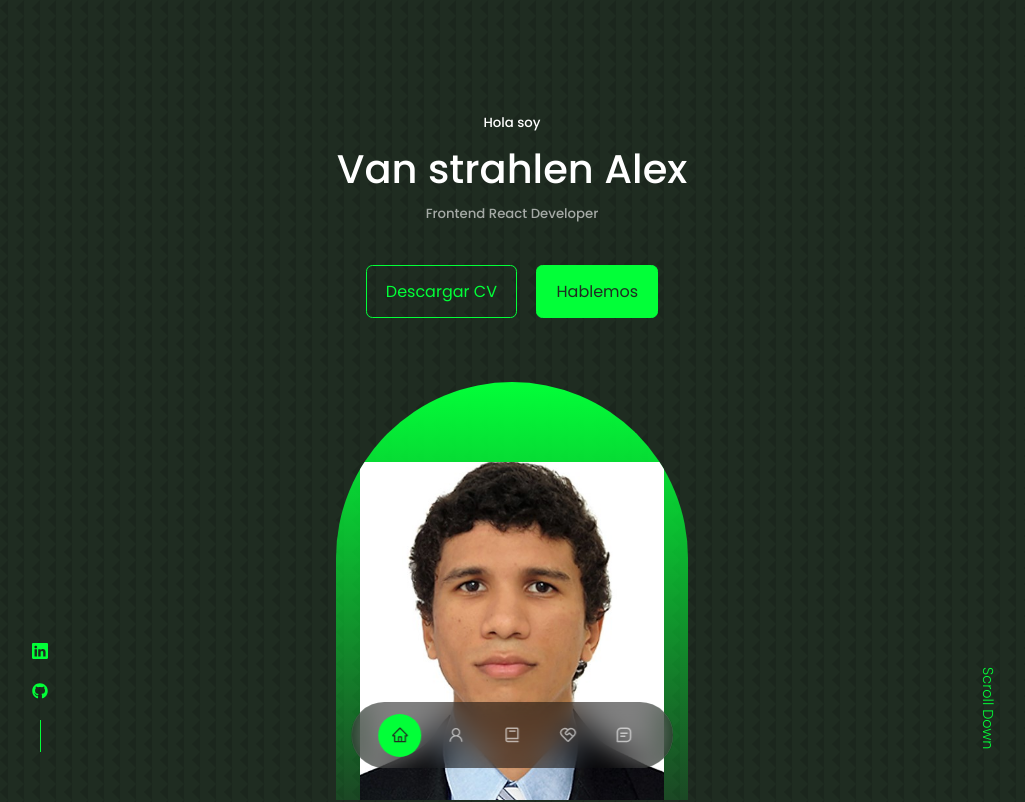
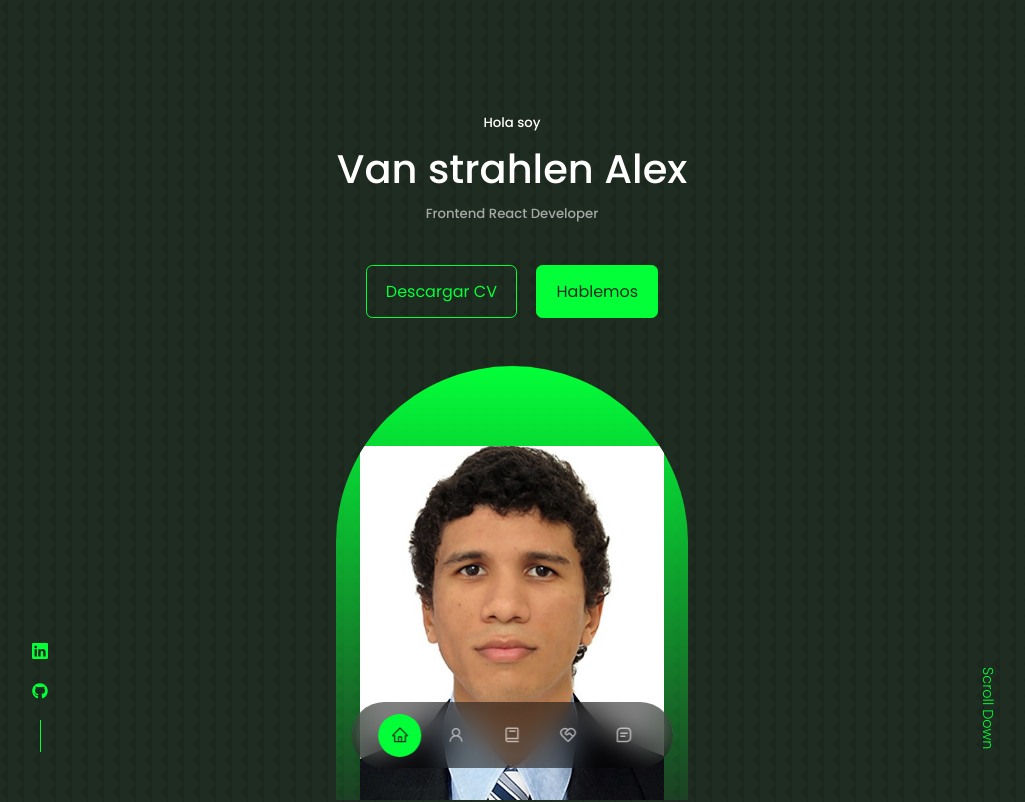
Before and after one commit to VanstrahlenAlex/PortafolioWebReactJS, a React (Create React App) app: page / in a window 1280 px wide. Shown: the top 802 px of the page, without its empty margins (128-1153 px from the left). Built offline with nearby package versions, Linux system fonts and the light colour scheme; a web font is replaced by a local one.

Commit message:
corregir errores

```diff
--- a/src/components/header/Header.css
+++ b/src/components/header/Header.css
@@ -49,7 +49,7 @@ header {
     height: 30rem;
     position: absolute;
     left: calc(50% - 11rem);
-    margin-top: 4rem;
+    margin-top: 3rem;
     border-radius: 12rem 12rem 0 0;
     overflow: hidden;
     padding: 5rem 1.5rem 1.5rem 1.5rem;
--- a/src/components/header/Header.jsx
+++ b/src/components/header/Header.jsx
@@ -1,7 +1,7 @@
 import React from 'react';
 import CTA from './CTA';
 import './Header.css';
-import ME from '../../assets/ME2.JPG';
+import ME from '../../assets/ME2.jpg';
 import HeaderSocials from './HeaderSocials';
 
 const Header = () => {
```
